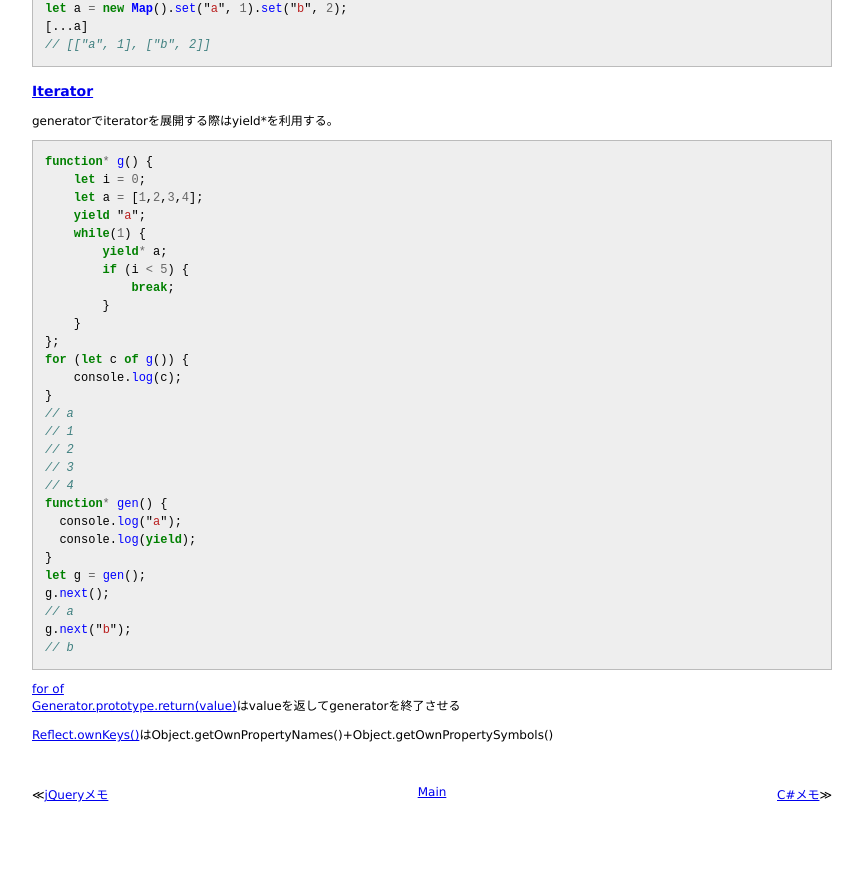
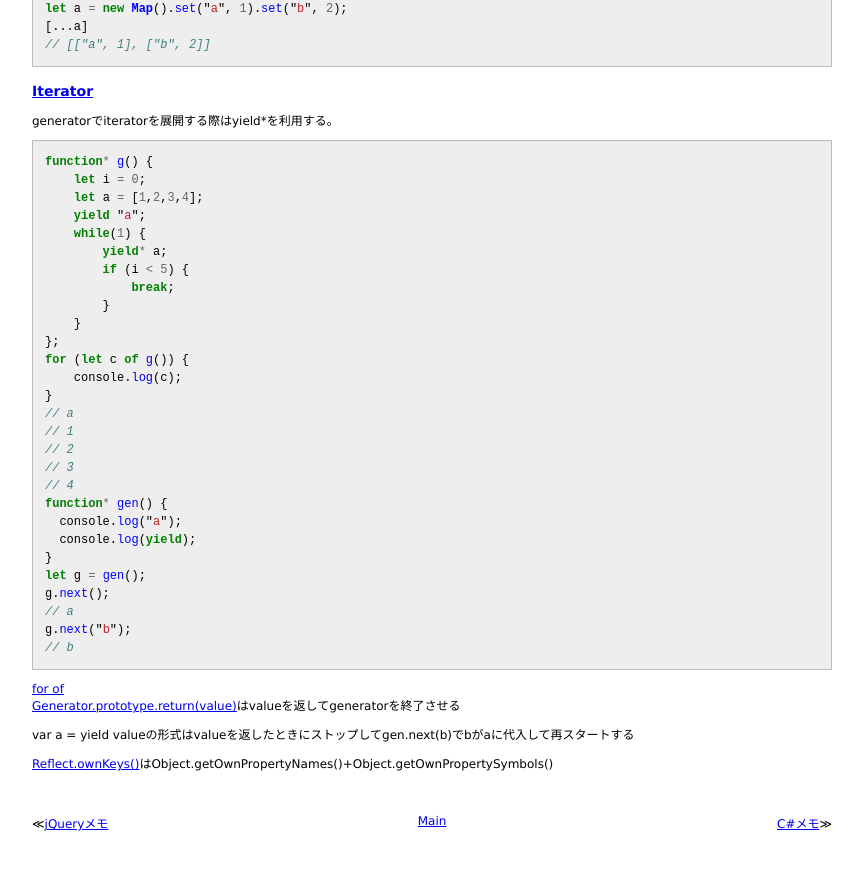
Before and after one commit to 38elements/38elements.github.com, a Jekyll site: the page built from _posts/2014-10-22-es6.md, in a window 1280 px wide and 900 px high, scrolled down 2945 px. Shown: the top 870 px of the window, without its empty margins (208-1071 px from the left). Built offline with Jekyll 4.4.1, drawn with Linux system fonts in a browser that asks for light colours; Markdown is read by kramdown in place of the engine named in the settings.

Commit message:
Update 2014-10-22-es6.md

```diff
--- a/_posts/2014-10-22-es6.md
+++ b/_posts/2014-10-22-es6.md
@@ -202,4 +202,6 @@ g.next("b");
 [for of](https://developer.mozilla.org/en/docs/Web/JavaScript/Reference/Statements/for...of)
 [Generator.prototype.return(value)](https://developer.mozilla.org/en/docs/Web/JavaScript/Reference/Global_Objects/Generator/return)はvalueを返してgeneratorを終了させる
 
+var a = yield valueの形式はvalueを返したときにストップしてgen.next(b)でbがaに代入して再スタートする
+
 [Reflect.ownKeys()](https://developer.mozilla.org/en-US/docs/Web/JavaScript/Reference/Global_Objects/Reflect/ownKeys)はObject.getOwnPropertyNames()+Object.getOwnPropertySymbols()
```
